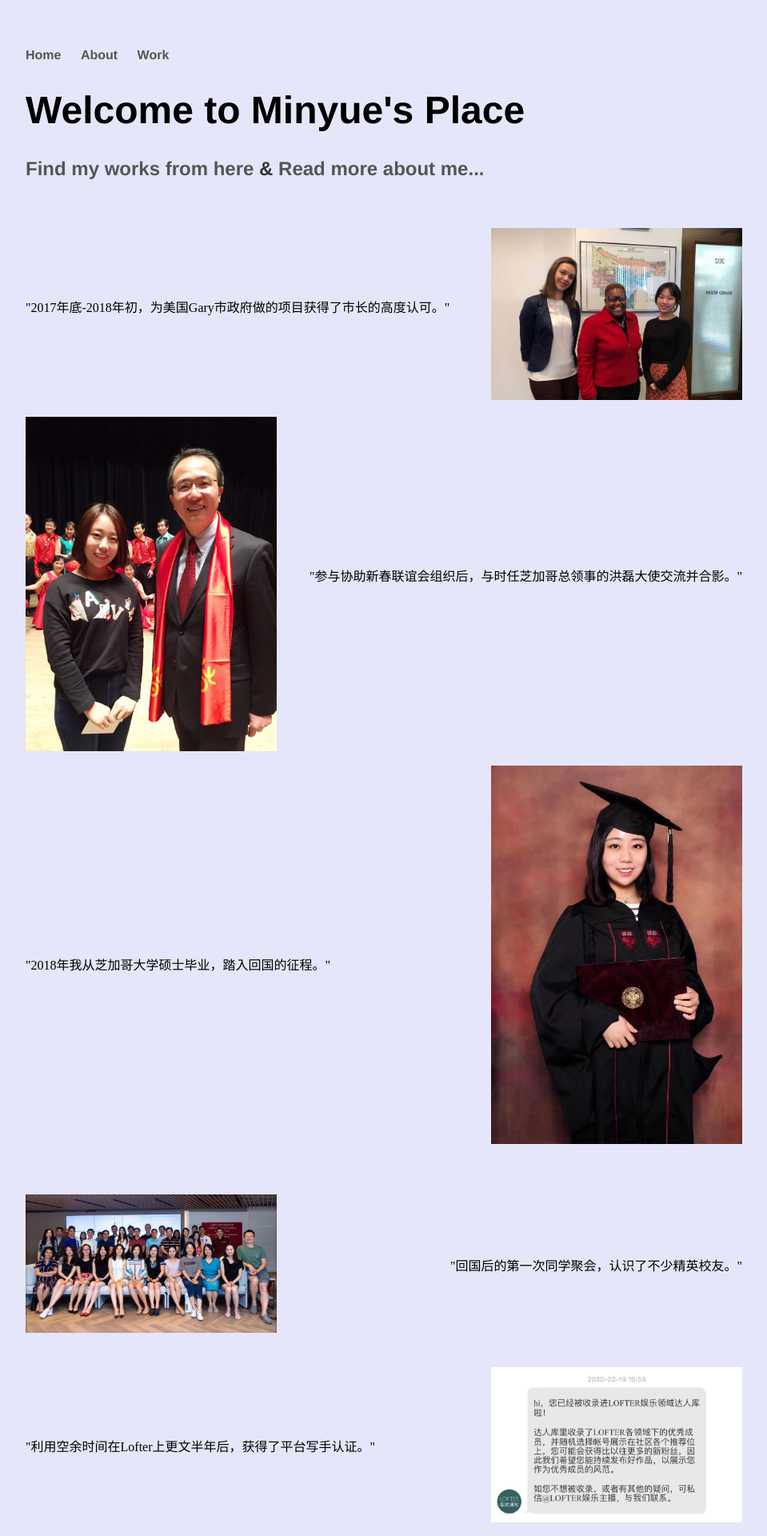
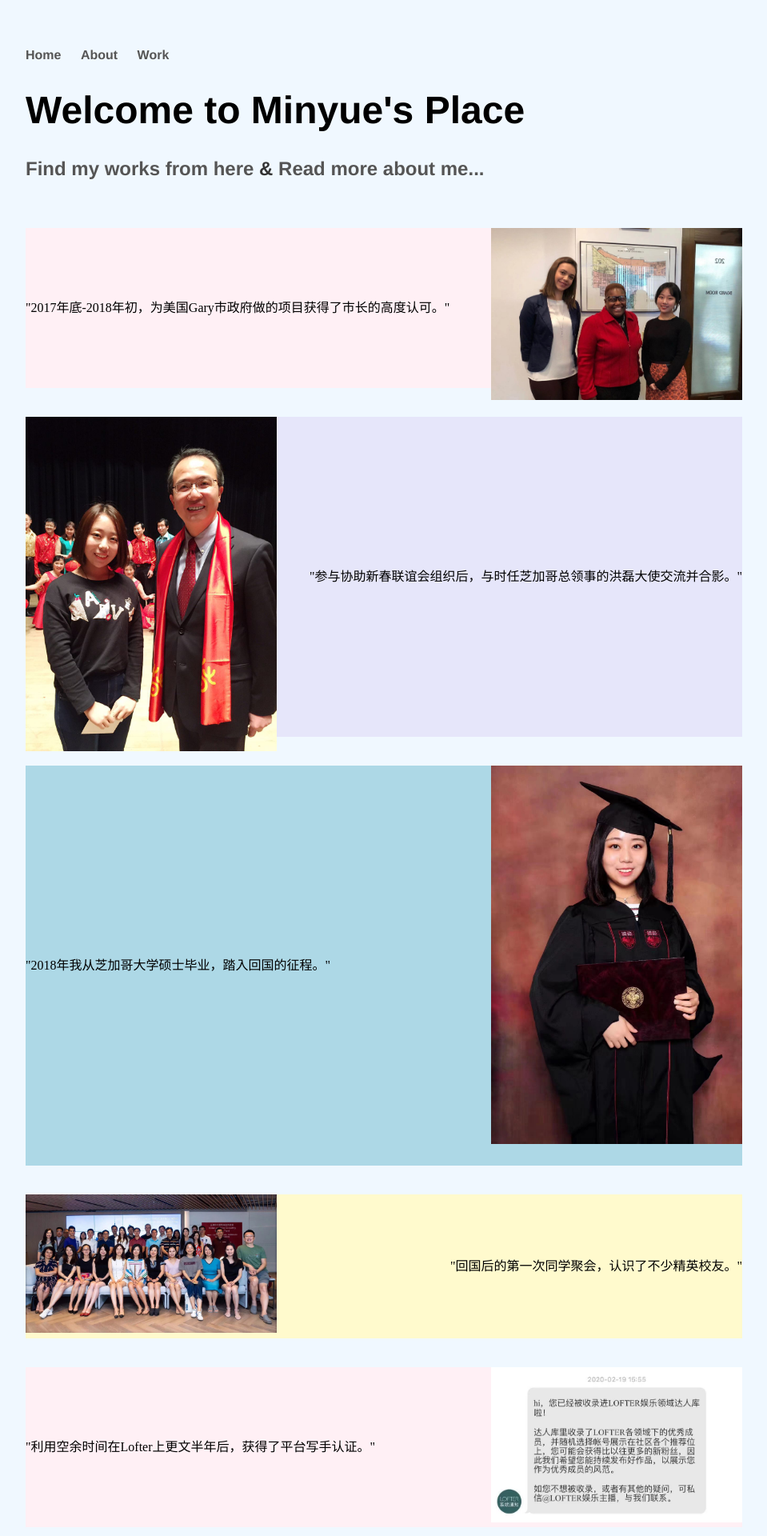
Before and after one commit to micki0519/micki0519.github.io, a Jekyll site: the page built from index.html, in a window 1280 px wide. Shown: the top 1920 px of the page at 80% size, without its empty margins (160-1119 px from the left). Built offline with Jekyll 4.4.1, drawn with Linux system fonts in a browser that asks for light colours.

Commit message:
Update default.html

```diff
--- a/_layouts/default.html
+++ b/_layouts/default.html
@@ -6,37 +6,37 @@
 			<link rel="stylesheet" type="text/css" href="/css/main.css">
 			<style>
 				body{
-				background-color:Lavender
+				background-color:AliceBlue
 				}
-				.box1{text-align:left;height:200px;line-height:200px;}
+				.box1{text-align:left;height:200px;line-height:200px;background:LavenderBLush;}
 				.pic1{width:400px;height:200px;float:right;}
 				.pic1{width:100%}
 
-				.box2{text-align:right;height:400px;line-height:400px;}
+				.box2{text-align:right;height:400px;line-height:400px;background:Lavender;}
 				.pic2{width:600px;height:400px;float:left;}
 				.pic2{width:100%}
 
-				.box3{text-align:left;height:500px;line-height:500px;}
+				.box3{text-align:left;height:500px;line-height:500px;background:LightBlue;}
 				.pic3{width:600px;height:500px;float:right;}
 				.pic3{width:100%}
 
-				.box4{text-align:right;height:180px;line-height:180px;}
+				.box4{text-align:right;height:180px;line-height:180px;background:LemonChiffon;}
 				.pic4{width:600px;height:180px;float:left;}
 				.pic4{width:100%}
 
-				.box5{text-align:left;height:200px;line-height:200px;}
+				.box5{text-align:left;height:200px;line-height:200px;background:LavenderBLush;}
 				.pic5{width:600px;height:200px;float:right;}
 				.pic5{width:100%}
 
-				.box6{text-align:right;height:300px;line-height:300px;}
+				.box6{text-align:right;height:300px;line-height:300px;background:Lavender;}
 				.pic6{width:600px;height:300px;float:left;}
 				.pic6{width:100%}
 
-				.box7{text-align:left;height:400px;line-height:400px;}
+				.box7{text-align:left;height:400px;line-height:400px;background:LightBlue;}
 				.pic7{width:600px;height:400px;float:right;}
 				.pic7{width:100%}
 
-				.box8{text-align:right;height:400px;line-height:400px;}
+				.box8{text-align:right;height:400px;line-height:400px;background:LemonChiffon;}
 				.pic8{width:600px;height:400px;float:left;}
 				.pic8{width:100%}
 
```
